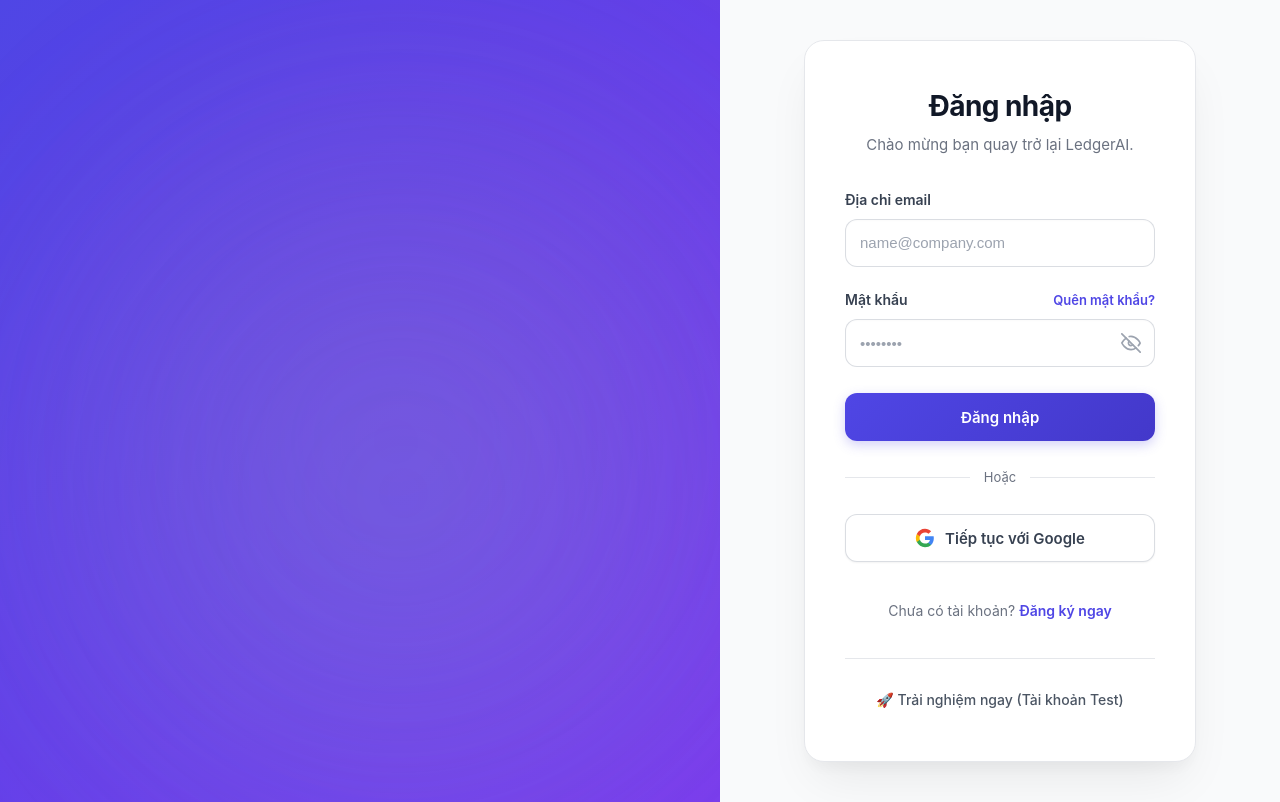
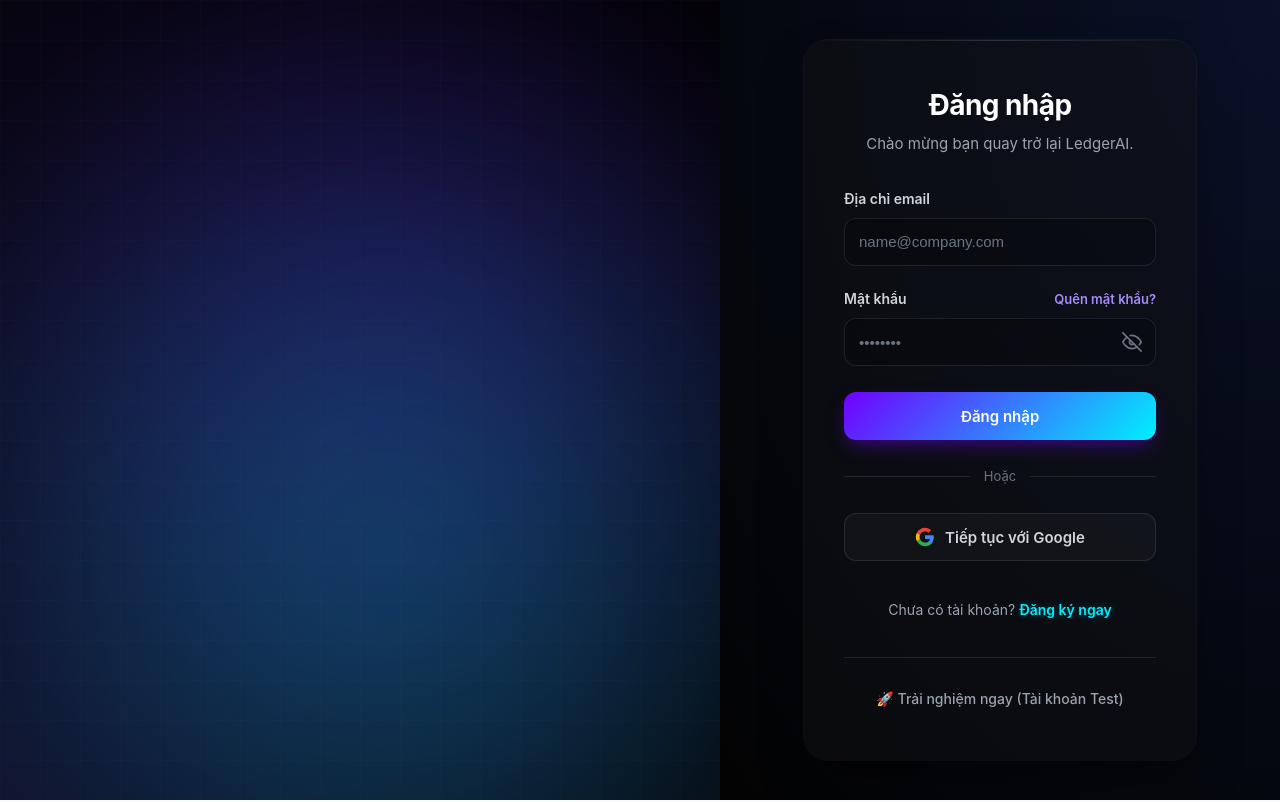
Before and after one commit to truonga-dev/Ledger-AI, a Next.js app: page /login in a window 1280 px wide. Built offline with nearby package versions, Linux system fonts and the light colour scheme; no server answers.

Commit message:
sửa lỗi đăng xuất và cập nhật lại README chuyên nghiệp

```diff
--- a/app/login/login.module.css
+++ b/app/login/login.module.css
@@ -4,7 +4,9 @@
   min-height: 100vh;
   width: 100%;
   font-family: -apple-system, BlinkMacSystemFont, "Inter", "Segoe UI", Roboto, Helvetica, Arial, sans-serif;
-  background-color: #f9fafb;
+  background-color: #030303;
+  color: #e5e5e5;
+  overflow: hidden;
 }
 
 /* ---------------- HERO SECTION (Trái) ---------------- */
@@ -16,7 +18,7 @@
   justify-content: center;
   padding: 80px;
   overflow: hidden;
-  background: linear-gradient(135deg, #4f46e5 0%, #7c3aed 100%);
+  background: radial-gradient(ellipse at bottom left, #120e2b 0%, #030303 100%);
 }
 
 /* Background động nâng cao: Nhiều khối màu chuyển động (Mesh Gradient Effect) */
@@ -25,6 +27,11 @@
   inset: 0;
   overflow: hidden;
   z-index: 0;
+  background-image:
+    linear-gradient(rgba(255, 255, 255, 0.02) 1px, transparent 1px),
+    linear-gradient(90deg, rgba(255, 255, 255, 0.02) 1px, transparent 1px);
+  background-size: 40px 40px;
+  opacity: 0.8;
 }
 
 .heroBackground::before,
@@ -34,29 +41,29 @@
   width: 150%;
   height: 150%;
   border-radius: 50%;
-  filter: blur(80px);
-  opacity: 0.6;
-  animation: floatMesh 20s infinite alternate ease-in-out;
+  filter: blur(100px);
+  opacity: 0.35;
+  animation: floatMesh 25s infinite alternate ease-in-out;
 }
 
 .heroBackground::before {
-  background: radial-gradient(circle, rgba(236, 72, 153, 0.4) 0%, transparent 60%);
-  top: -20%;
+  background: radial-gradient(circle, #7000ff 0%, transparent 60%);
+  top: -30%;
   left: -20%;
 }
 
 .heroBackground::after {
-  background: radial-gradient(circle, rgba(56, 189, 248, 0.4) 0%, transparent 60%);
-  bottom: -20%;
+  background: radial-gradient(circle, #00f0ff 0%, transparent 60%);
+  bottom: -30%;
   right: -20%;
-  animation-delay: -10s;
-  animation-duration: 25s;
+  animation-delay: -12s;
+  animation-duration: 30s;
 }
 
 @keyframes floatMesh {
   0% { transform: translate(0, 0) scale(1); }
-  50% { transform: translate(8%, 12%) scale(1.05); }
-  100% { transform: translate(-8%, 5%) scale(0.95); }
+  50% { transform: translate(6%, 10%) scale(1.05); }
+  100% { transform: translate(-6%, 5%) scale(0.95); }
 }
 
 .heroContent {
@@ -74,6 +81,7 @@
   margin-bottom: 24px;
   animation: fadeSlideUpHero 0.8s cubic-bezier(0.16, 1, 0.3, 1) both;
   animation-delay: 0.1s;
+  color: #fff;
 }
 
 .heroLogoText {
@@ -88,6 +96,9 @@
   line-height: 1.15;
   margin: 0 0 16px 0;
   letter-spacing: -0.02em;
+  background: linear-gradient(180deg, #ffffff 0%, #a1a1aa 100%);
+  -webkit-background-clip: text;
+  -webkit-text-fill-color: transparent;
   animation: fadeSlideUpHero 0.8s cubic-bezier(0.16, 1, 0.3, 1) both;
   animation-delay: 0.2s;
 }
@@ -95,7 +106,7 @@
 .heroSubtitle {
   font-size: 18px;
   line-height: 1.6;
-  color: rgba(255, 255, 255, 0.85);
+  color: rgba(255, 255, 255, 0.6);
   margin: 0 0 48px 0;
   animation: fadeSlideUpHero 0.8s cubic-bezier(0.16, 1, 0.3, 1) both;
   animation-delay: 0.3s;
@@ -115,18 +126,18 @@
 
 /* Thẻ tính năng (Stat Card) với hiệu ứng Hover 3D và Border tinh tế */
 .statCard {
-  background: rgba(255, 255, 255, 0.06);
-  backdrop-filter: blur(16px);
-  -webkit-backdrop-filter: blur(16px);
+  background: rgba(255, 255, 255, 0.03);
+  backdrop-filter: blur(24px);
+  -webkit-backdrop-filter: blur(24px);
   padding: 24px;
   border-radius: 20px;
-  border: 1px solid rgba(255, 255, 255, 0.15);
+  border: 1px solid rgba(255, 255, 255, 0.08);
   flex: 1;
   display: flex;
   flex-direction: column;
   gap: 12px;
   transition: all 0.4s cubic-bezier(0.16, 1, 0.3, 1);
-  box-shadow: 0 10px 30px -10px rgba(0, 0, 0, 0.1);
+  box-shadow: 0 10px 30px -10px rgba(0, 0, 0, 0.5);
   position: relative;
   overflow: hidden;
 }
@@ -135,16 +146,16 @@
   content: "";
   position: absolute;
   top: 0; left: 0; width: 100%; height: 100%;
-  background: linear-gradient(135deg, rgba(255,255,255,0.15) 0%, transparent 100%);
+  background: linear-gradient(135deg, rgba(255,255,255,0.05) 0%, transparent 100%);
   opacity: 0;
   transition: opacity 0.4s ease;
 }
 
 .statCard:hover {
   transform: translateY(-8px) scale(1.02);
-  background: rgba(255, 255, 255, 0.1);
-  border-color: rgba(255, 255, 255, 0.3);
-  box-shadow: 0 20px 40px -10px rgba(0, 0, 0, 0.2);
+  background: rgba(255, 255, 255, 0.05);
+  border-color: rgba(255, 255, 255, 0.15);
+  box-shadow: 0 20px 40px -10px rgba(112, 0, 255, 0.2);
 }
 
 .statCard:hover::before {
@@ -156,6 +167,7 @@
   display: inline-block;
   transform-origin: center;
   transition: transform 0.4s cubic-bezier(0.16, 1, 0.3, 1);
+  text-shadow: 0 0 15px rgba(0, 240, 255, 0.5);
 }
 
 .statCard:hover .statIcon {
@@ -174,7 +186,7 @@
 .statDesc {
   margin: 0;
   font-size: 14px;
-  color: rgba(255, 255, 255, 0.75);
+  color: rgba(255, 255, 255, 0.5);
   line-height: 1.5;
   position: relative;
   z-index: 1;
@@ -185,10 +197,11 @@
   flex: 1;
   display: flex;
   flex-direction: column;
-  background-color: #f9fafb;
+  background-color: #030303;
   position: relative;
   overflow-y: auto;
   overflow-x: hidden;
+  background: radial-gradient(ellipse at top right, #0a1128 0%, #030303 100%);
 }
 
 .authWrapper {
@@ -198,6 +211,8 @@
   padding: 40px 24px;
   animation: slideUpFade 0.7s cubic-bezier(0.16, 1, 0.3, 1) forwards;
   opacity: 0;
+  position: relative;
+  z-index: 10;
 }
 
 @keyframes slideUpFade {
@@ -206,12 +221,22 @@
 }
 
 .card {
-  background: #ffffff;
-  border-radius: 20px;
-  box-shadow: 0 25px 50px -12px rgba(0, 0, 0, 0.08), 0 10px 15px -3px rgba(0, 0, 0, 0.04);
-  border: 1px solid rgba(229, 231, 235, 1);
+  background: rgba(20, 20, 20, 0.4);
+  backdrop-filter: blur(30px);
+  -webkit-backdrop-filter: blur(30px);
+  border-radius: 24px;
+  box-shadow: 0 25px 50px -12px rgba(0, 0, 0, 0.5), 0 0 0 1px rgba(255, 255, 255, 0.05);
   padding: 48px 40px;
   transition: height 0.3s ease;
+  position: relative;
+  overflow: hidden;
+}
+
+.card::before {
+  content: "";
+  position: absolute;
+  top: 0; left: 0; right: 0; height: 1px;
+  background: linear-gradient(90deg, transparent, rgba(255, 255, 255, 0.15), transparent);
 }
 
 .header {
@@ -223,7 +248,7 @@
 }
 
 .logoMarkMobile {
-  color: #4f46e5;
+  color: #00f0ff;
   margin-bottom: 20px;
   display: none;
 }
@@ -231,14 +256,14 @@
 .title {
   font-size: 28px;
   font-weight: 700;
-  color: #111827;
+  color: #ffffff;
   margin: 0 0 10px 0;
   letter-spacing: -0.02em;
 }
 
 .subtitle {
   font-size: 15px;
-  color: #6b7280;
+  color: #9ca3af;
   margin: 0;
   line-height: 1.5;
 }
@@ -257,7 +282,7 @@
   flex-direction: column;
   align-items: center;
   gap: 8px;
-  opacity: 0.5;
+  opacity: 0.4;
   transition: all 0.3s ease;
 }
 
@@ -269,30 +294,32 @@
   width: 32px;
   height: 32px;
   border-radius: 50%;
-  background: #f3f4f6;
-  color: #9ca3af;
+  background: rgba(255, 255, 255, 0.05);
+  color: #6b7280;
   display: flex;
   align-items: center;
   justify-content: center;
   font-weight: 600;
   font-size: 14px;
   transition: all 0.3s ease;
+  border: 1px solid rgba(255, 255, 255, 0.1);
 }
 
 .stepActive .stepCircle {
-  background: #4f46e5;
-  color: white;
-  box-shadow: 0 0 0 4px rgba(79, 70, 229, 0.15);
+  background: rgba(112, 0, 255, 0.2);
+  color: #00f0ff;
+  border-color: #7000ff;
+  box-shadow: 0 0 15px rgba(112, 0, 255, 0.4);
 }
 
 .stepLabel {
   font-size: 13px;
   font-weight: 500;
-  color: #4b5563;
+  color: #9ca3af;
 }
 
 .stepActive .stepLabel {
-  color: #111827;
+  color: #ffffff;
   font-weight: 600;
 }
 
@@ -300,13 +327,13 @@
   flex: 1;
   max-width: 60px;
   height: 2px;
-  background: #e5e7eb;
+  background: rgba(255, 255, 255, 0.1);
   margin-bottom: 20px;
   transition: background 0.3s ease;
 }
 
 .stepLineActive {
-  background: #4f46e5;
+  background: linear-gradient(90deg, #7000ff, #00f0ff);
 }
 
 .stepContent {
@@ -343,7 +370,7 @@
 .inputLabel {
   font-size: 14px;
   font-weight: 600;
-  color: #374151;
+  color: #d1d5db;
 }
 
 .inputHint {
@@ -358,13 +385,13 @@
   padding: 0;
   font-size: 13px;
   font-weight: 600;
-  color: #4f46e5;
+  color: #a78bfa;
   cursor: pointer;
   transition: color 0.2s;
 }
 
 .forgotBtn:hover {
-  color: #4338ca;
+  color: #c4b5fd;
   text-decoration: underline;
 }
 
@@ -378,23 +405,24 @@
   width: 100%;
   height: 48px;
   padding: 0 14px;
-  border: 1px solid rgba(209, 213, 219, 0.8);
+  border: 1px solid rgba(255, 255, 255, 0.1);
   border-radius: 12px;
   font-size: 15px;
-  color: #111827;
+  color: #ffffff;
   outline: none;
-  transition: all 0.2s ease;
-  background-color: #ffffff;
-  box-shadow: 0 1px 2px rgba(0, 0, 0, 0.02) inset;
+  transition: all 0.3s ease;
+  background-color: rgba(0, 0, 0, 0.2);
+  box-shadow: inset 0 1px 2px rgba(0,0,0,0.5);
 }
 
 .inputField:focus {
-  border-color: #4f46e5;
-  box-shadow: 0 0 0 4px rgba(79, 70, 229, 0.15), 0 1px 2px rgba(0, 0, 0, 0.02) inset;
+  border-color: #7000ff;
+  background-color: rgba(0, 0, 0, 0.4);
+  box-shadow: 0 0 0 3px rgba(112, 0, 255, 0.25), inset 0 1px 2px rgba(0,0,0,0.5);
 }
 
 .inputField::placeholder {
-  color: #9ca3af;
+  color: #6b7280;
 }
 
 .togglePwdBtn {
@@ -404,7 +432,7 @@
   border: none;
   padding: 0;
   cursor: pointer;
-  color: #9ca3af;
+  color: #6b7280;
   display: flex;
   align-items: center;
   justify-content: center;
@@ -412,7 +440,7 @@
 }
 
 .togglePwdBtn:hover {
-  color: #4b5563;
+  color: #d1d5db;
 }
 
 /* ---------------- BUTTONS ---------------- */
@@ -426,7 +454,7 @@
   height: 48px;
   width: 100%;
   border-radius: 12px;
-  background: linear-gradient(135deg, #4f46e5 0%, #4338ca 100%);
+  background: linear-gradient(135deg, #7000ff 0%, #00f0ff 100%);
   color: white;
   font-weight: 600;
   font-size: 15px;
@@ -436,15 +464,28 @@
   align-items: center;
   justify-content: center;
   gap: 10px;
-  transition: all 0.25s ease;
-  box-shadow: 0 4px 12px rgba(79, 70, 229, 0.25);
+  transition: all 0.3s cubic-bezier(0.16, 1, 0.3, 1);
+  box-shadow: 0 8px 20px -6px rgba(112, 0, 255, 0.6);
   margin-top: 4px;
+  position: relative;
+  overflow: hidden;
+}
+
+.submitBtn::after {
+  content: "";
+  position: absolute;
+  top: 0; left: -100%; width: 50%; height: 100%;
+  background: linear-gradient(90deg, transparent, rgba(255,255,255,0.2), transparent);
+  transition: all 0.5s ease;
 }
 
 .submitBtn:hover:not(:disabled) {
   transform: translateY(-2px);
-  box-shadow: 0 8px 16px rgba(79, 70, 229, 0.3);
-  background: linear-gradient(135deg, #6366f1 0%, #4f46e5 100%);
+  box-shadow: 0 12px 24px -8px rgba(0, 240, 255, 0.6);
+}
+
+.submitBtn:hover:not(:disabled)::after {
+  left: 150%;
 }
 
 .submitBtn:active:not(:disabled) {
@@ -452,7 +493,8 @@
 }
 
 .submitBtn:disabled {
-  background: #a5b4fc;
+  background: rgba(255, 255, 255, 0.1);
+  color: rgba(255, 255, 255, 0.3);
   box-shadow: none;
   cursor: not-allowed;
   transform: none;
@@ -462,11 +504,11 @@
   height: 48px;
   flex: 0.5;
   border-radius: 12px;
-  background-color: #ffffff;
-  color: #374151;
+  background-color: rgba(255, 255, 255, 0.05);
+  color: #d1d5db;
   font-weight: 600;
   font-size: 15px;
-  border: 1px solid rgba(209, 213, 219, 0.8);
+  border: 1px solid rgba(255, 255, 255, 0.1);
   cursor: pointer;
   display: flex;
   align-items: center;
@@ -475,8 +517,9 @@
 }
 
 .secondaryBtn:hover:not(:disabled) {
-  background-color: #f3f4f6;
-  border-color: #9ca3af;
+  background-color: rgba(255, 255, 255, 0.1);
+  border-color: rgba(255, 255, 255, 0.2);
+  color: #ffffff;
 }
 
 .divider {
@@ -492,7 +535,7 @@
 .divider::after {
   content: "";
   flex: 1;
-  border-bottom: 1px solid rgba(229, 231, 235, 1);
+  border-bottom: 1px solid rgba(255, 255, 255, 0.1);
 }
 
 .divider::before {
@@ -507,30 +550,29 @@
   height: 48px;
   width: 100%;
   border-radius: 12px;
-  background-color: #ffffff;
-  color: #374151;
+  background-color: rgba(255, 255, 255, 0.03);
+  color: #d1d5db;
   font-weight: 600;
   font-size: 15px;
-  border: 1px solid rgba(209, 213, 219, 0.8);
+  border: 1px solid rgba(255, 255, 255, 0.1);
   cursor: pointer;
   display: flex;
   align-items: center;
   justify-content: center;
   gap: 10px;
   transition: all 0.2s ease;
-  box-shadow: 0 1px 2px rgba(0, 0, 0, 0.05);
 }
 
 .googleBtn:hover:not(:disabled) {
-  background-color: #f9fafb;
-  border-color: #d1d5db;
-  box-shadow: 0 4px 6px -1px rgba(0, 0, 0, 0.05);
+  background-color: rgba(255, 255, 255, 0.08);
+  border-color: rgba(255, 255, 255, 0.2);
+  color: #ffffff;
 }
 
 .footerText {
   text-align: center;
   font-size: 14px;
-  color: #6b7280;
+  color: #9ca3af;
   margin-top: 16px;
 }
 
@@ -540,13 +582,14 @@
   padding: 0;
   font-size: 14px;
   font-weight: 600;
-  color: #4f46e5;
+  color: #00f0ff;
   cursor: pointer;
   transition: color 0.2s;
+  text-shadow: 0 0 10px rgba(0, 240, 255, 0.3);
 }
 
 .textLink:hover {
-  color: #4338ca;
+  color: #ffffff;
   text-decoration: underline;
 }
 
@@ -556,7 +599,7 @@
   padding: 0;
   font-size: 14px;
   font-weight: 600;
-  color: #6b7280;
+  color: #9ca3af;
   cursor: pointer;
   margin-top: 24px;
   text-align: center;
@@ -565,13 +608,13 @@
 }
 
 .textBtn:hover {
-  color: #111827;
+  color: #ffffff;
 }
 
 .demoBlock {
   margin-top: 36px;
   padding-top: 28px;
-  border-top: 1px solid rgba(229, 231, 235, 1);
+  border-top: 1px solid rgba(255, 255, 255, 0.1);
   text-align: center;
 }
 
@@ -581,13 +624,13 @@
   padding: 0;
   font-size: 14px;
   font-weight: 500;
-  color: #4b5563;
+  color: #9ca3af;
   cursor: pointer;
   transition: color 0.2s;
 }
 
 .demoBtn:hover {
-  color: #111827;
+  color: #ffffff;
   text-decoration: underline;
 }
 
@@ -604,14 +647,14 @@
   align-items: center;
   justify-content: center;
   padding: 14px 12px;
-  border: 1px solid rgba(209, 213, 219, 0.8);
+  border: 1px solid rgba(255, 255, 255, 0.1);
   border-radius: 12px;
   cursor: pointer;
-  background-color: #ffffff;
+  background-color: rgba(0, 0, 0, 0.2);
   transition: all 0.2s ease;
   font-size: 14px;
   font-weight: 500;
-  color: #374151;
+  color: #9ca3af;
 }
 
 .radioCard input {
@@ -622,34 +665,35 @@
 }
 
 .radioCard:hover {
-  border-color: #9ca3af;
-  background-color: #f9fafb;
+  border-color: rgba(255, 255, 255, 0.2);
+  background-color: rgba(255, 255, 255, 0.05);
+  color: #ffffff;
 }
 
 .radioCard.selected {
-  border-color: #4f46e5;
-  background-color: #eef2ff;
-  color: #4338ca;
-  box-shadow: 0 0 0 1px #4f46e5;
+  border-color: #7000ff;
+  background-color: rgba(112, 0, 255, 0.15);
+  color: #00f0ff;
+  box-shadow: 0 0 0 1px #7000ff, inset 0 0 15px rgba(112, 0, 255, 0.2);
 }
 
 /* Utils */
 .errorMsg {
   padding: 12px;
-  background-color: #fef2f2;
+  background-color: rgba(220, 38, 38, 0.1);
   border-radius: 10px;
-  border: 1px solid #fecaca;
-  color: #b91c1c;
+  border: 1px solid rgba(220, 38, 38, 0.3);
+  color: #fca5a5;
   font-size: 13px;
   animation: fadeIn 0.3s ease;
 }
 
 .successMsg {
   padding: 12px;
-  background-color: #f0fdf4;
+  background-color: rgba(22, 163, 74, 0.1);
   border-radius: 10px;
-  border: 1px solid #bbf7d0;
-  color: #15803d;
+  border: 1px solid rgba(22, 163, 74, 0.3);
+  color: #86efac;
   font-size: 13px;
   animation: fadeIn 0.3s ease;
 }
@@ -658,19 +702,24 @@
   display: inline-block;
   width: 18px;
   height: 18px;
-  border: 2px solid rgba(255, 255, 255, 0.3);
+  border: 2px solid rgba(255, 255, 255, 0.1);
   border-radius: 50%;
   border-top-color: #ffffff;
   animation: spin 0.8s linear infinite;
 }
 
 .spinnerDark {
-  border: 2px solid rgba(0, 0, 0, 0.1);
-  border-top-color: #374151;
+  border: 2px solid rgba(0, 0, 0, 0.3);
+  border-top-color: #111827;
 }
 
 @keyframes spin {
   to { transform: rotate(360deg); }
+}
+
+@keyframes fadeIn {
+  from { opacity: 0; }
+  to { opacity: 1; }
 }
 
 /* Responsive (Mobile/Tablet) */
@@ -680,7 +729,7 @@
   }
 
   .authSection {
-    background: linear-gradient(135deg, #f3f4f6 0%, #e5e7eb 100%);
+    background: radial-gradient(ellipse at center, #120e2b 0%, #030303 100%);
   }
 
   .logoMarkMobile {
@@ -708,6 +757,6 @@
   .card {
     padding: 32px 24px;
     border-radius: 16px;
-    box-shadow: 0 10px 25px -5px rgba(0, 0, 0, 0.05);
+    box-shadow: 0 10px 25px -5px rgba(0, 0, 0, 0.5);
   }
 }
```
Also changed, not shown: app/login/actions.ts (+12 -0 lines), components/profile/ProfileClient.tsx (+8 -3 lines), 1 other file (tests, documents, lock files or other folders).
